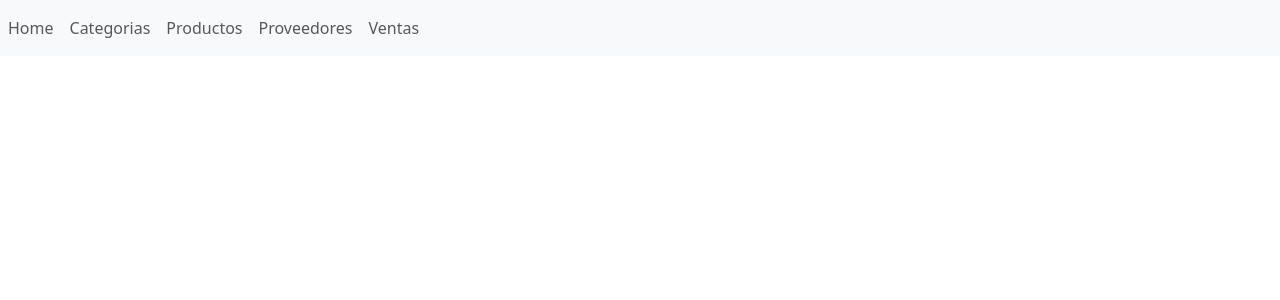
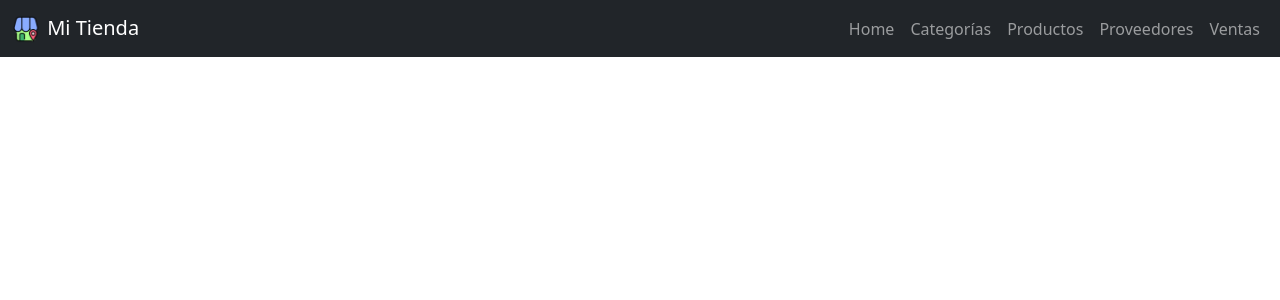
Before and after one commit to DanielPaez36/Gestor_Inventario, a Django app: template apps/almacen/templates/index.html in a window 1280 px wide. Shown: the top 300 px of the page. Run offline with Django 5.2, Linux system fonts and the light colour scheme; the template is opened without the code that fills it, so the values that code supplies are empty; some libraries are stand-ins or nearby versions.

Commit message:
cambio navbard

```diff
--- a/apps/almacen/models.py
+++ b/apps/almacen/models.py
@@ -1,4 +1,5 @@
 from django.db import models
+from django.utils import timezone
 
 class Categoria(models.Model):
     nombre_cat = models.CharField(max_length=100, unique=True)
@@ -28,7 +29,7 @@ class Proveedor(models.Model):
         return self.nombre_prov
 
 class Venta(models.Model):
-    fecha_venta = models.DateField(auto_now_add=True)
+    fecha_venta = models.DateField(default=timezone.now)
     total_venta = models.DecimalField(max_digits=10, decimal_places=2)
     fk_id_producto = models.ForeignKey(Producto, on_delete=models.SET_NULL, null=True)
 
--- a/apps/almacen/templates/layouts/plantilla.html
+++ b/apps/almacen/templates/layouts/plantilla.html
@@ -33,28 +33,37 @@
 
     <body>
         <header>
-            <nav class="navbar navbar-expand-lg navbar-light bg-light">
+          <nav class="navbar navbar-expand-lg navbar-dark bg-dark">
+            <div class="container-fluid">
+                <a class="navbar-brand" href="{% url 'inicio' %}">
+                    <img src="{% static 'img/store-front.png' %}" alt="" width="30" class="d-inline-block align-text-top">
+                    Mi Tienda
+                </a>
+                <button class="navbar-toggler" type="button" data-bs-toggle="collapse" data-bs-target="#navbarNav" aria-controls="navbarNav" aria-expanded="false" aria-label="Toggle navigation">
+                    <span class="navbar-toggler-icon"></span>
                 </button>
                 <div class="collapse navbar-collapse" id="navbarNav">
-                  <ul class="navbar-nav">
-                    <li class="nav-item active">
-                      <a class="nav-link" href="{% url "inicio" %}">Home</a>
+                    <ul class="navbar-nav ms-auto">
+                        <li class="nav-item">
+                            <a class="nav-link" href="{% url 'inicio' %}">Home</a>
                         </li>
                         <li class="nav-item">
-                      <a class="nav-link" href="{% url "categorias" %}">Categorias</a>
+                            <a class="nav-link" href="{% url 'categorias' %}">Categorías</a>
                         </li>
                         <li class="nav-item">
-                      <a class="nav-link" href="{% url "productos" %}">Productos</a>
+                            <a class="nav-link" href="{% url 'productos' %}">Productos</a>
                         </li>
                         <li class="nav-item">
-                      <a class="nav-link" href="{% url "proveedores" %}">Proveedores</a>
+                            <a class="nav-link" href="{% url 'proveedores' %}">Proveedores</a>
                         </li>
                         <li class="nav-item">
-                      <a class="nav-link" href="{% url "ventas" %}">Ventas</a>
+                            <a class="nav-link" href="{% url 'ventas' %}">Ventas</a>
                         </li>
                     </ul>
                 </div>
+            </div>
           </nav>
+
         </header>
         <main>
             {% block content %}
```
Also changed, not shown: db.sqlite3, inventario/static/img/store-front.png (added). Lines whose indentation alone changed are shown as unchanged.
